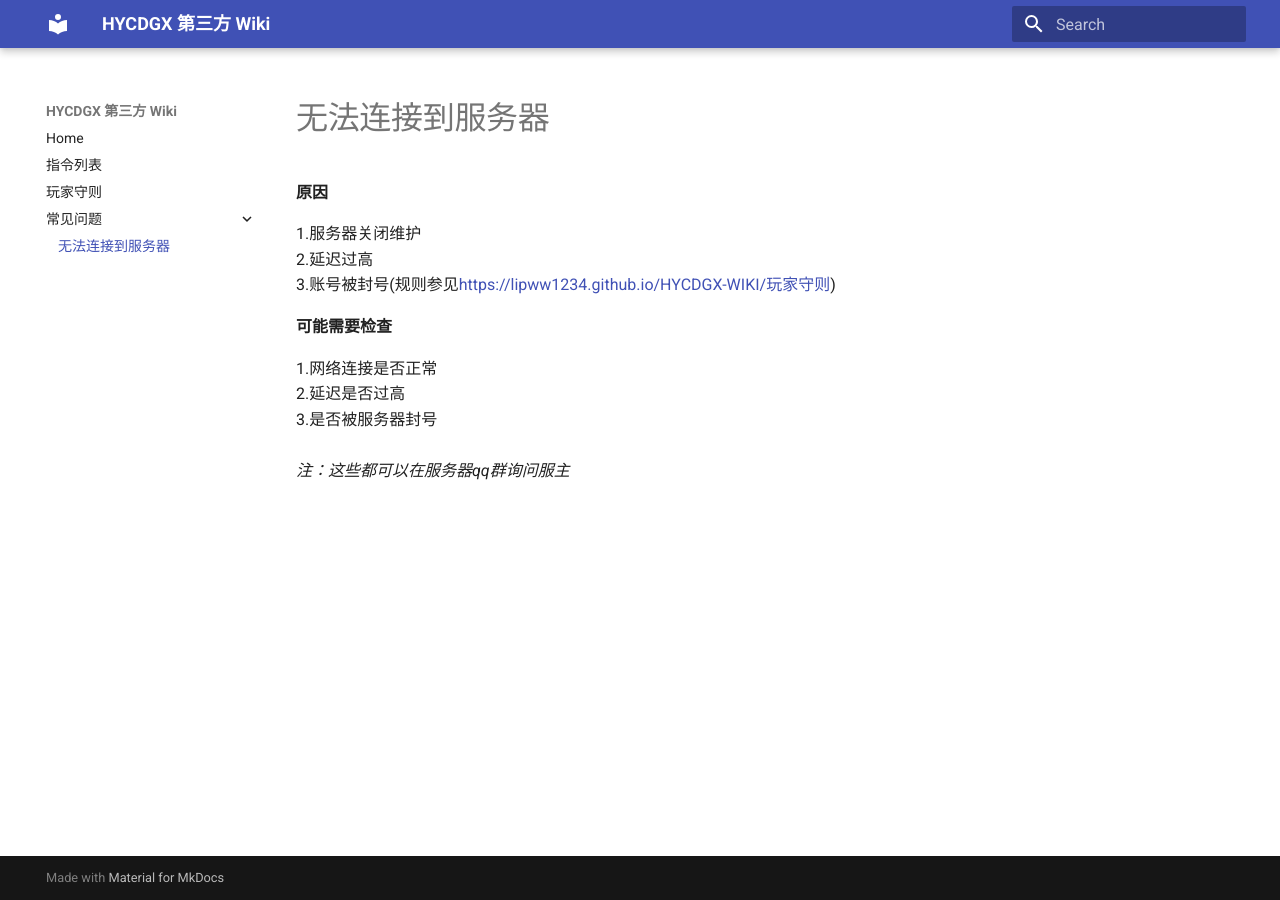
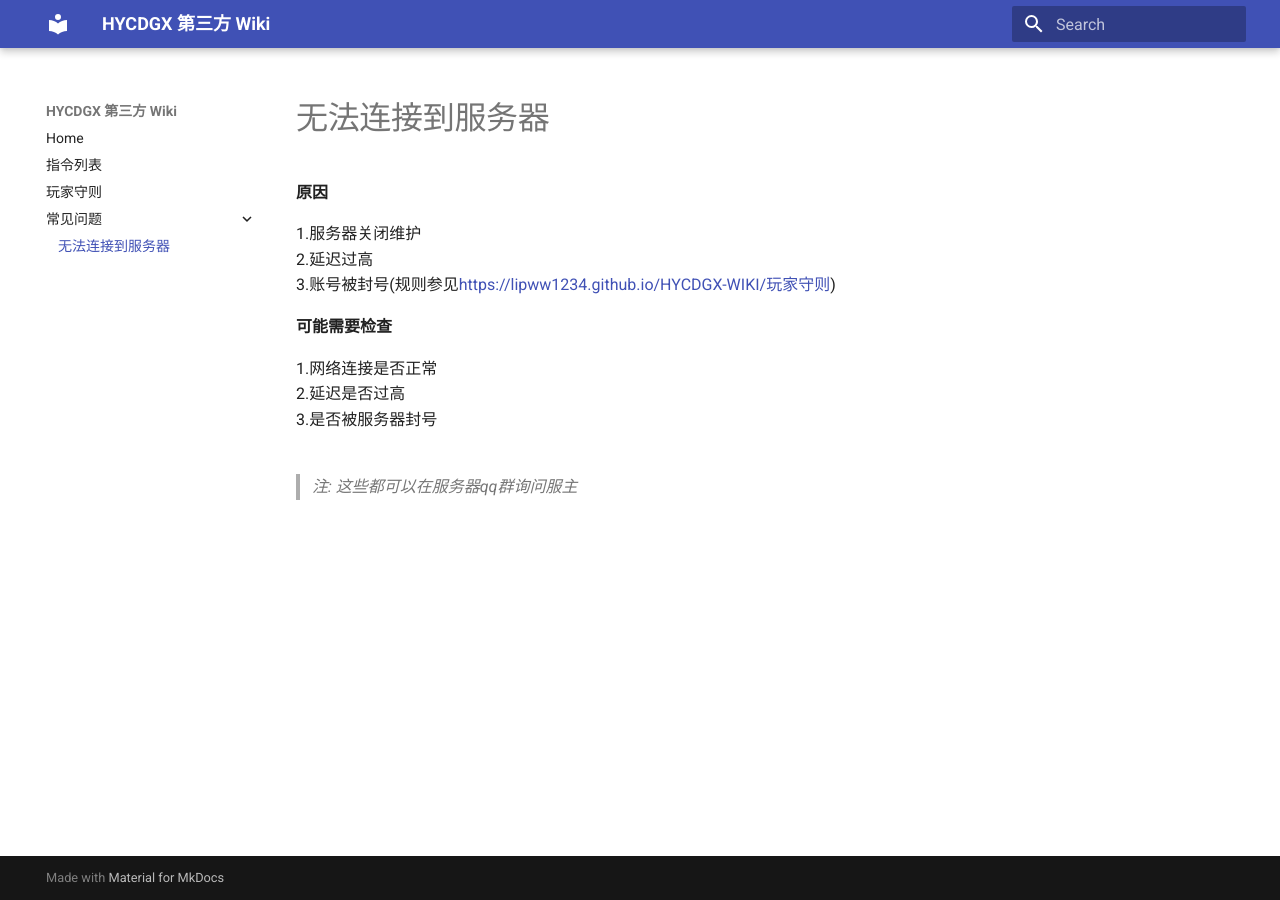
Before and after one commit to Misaka-L/HYCDGX-WIKI-EDIT, an MkDocs documentation site: the page built from docs/常见问题/无法连接到服务器.md, in a window 1280 px wide. Built offline with MkDocs 1.6.1 and Material for MkDocs 9.7.7, drawn with Linux system fonts in a browser that asks for light colours.

```diff
--- a/docs/常见问题/无法连接到服务器.md
+++ b/docs/常见问题/无法连接到服务器.md
@@ -15,4 +15,4 @@
 3.是否被服务器封号
 <br>
 <br>
-_注：这些都可以在服务器qq群询问服主_
+> _注: 这些都可以在服务器qq群询问服主_
```
